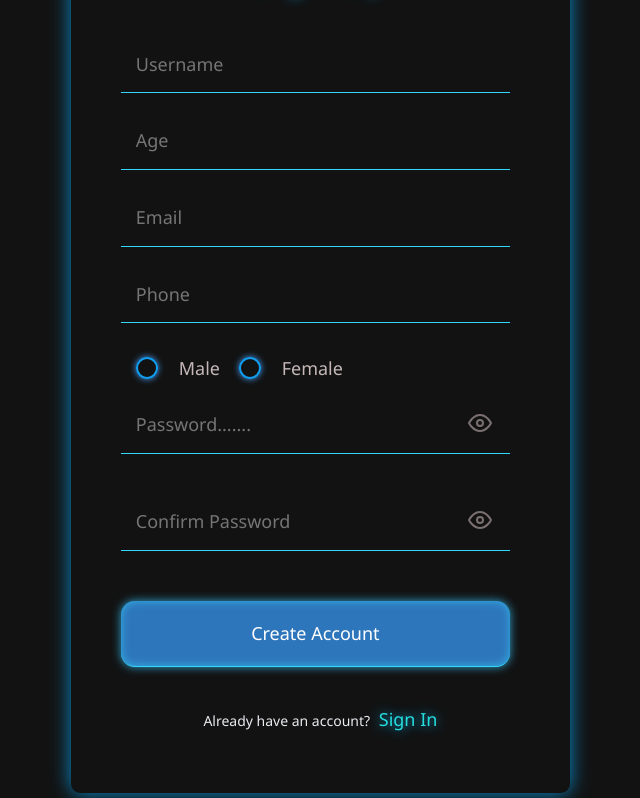
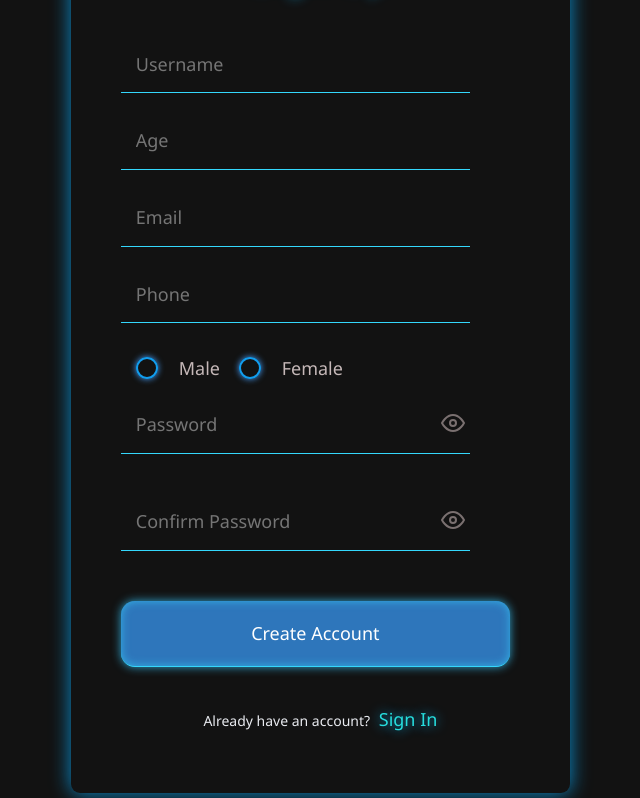
Before and after one commit to Hridesh-Srivastava/form-create, a website: page public/index.html in a window 1280 px wide. Shown: the part 123-921 px from the top of the page, without its empty margins (420-1060 px from the left). Drawn offline with nearby package versions, Linux system fonts and the light colour scheme.

Commit message:
initial commit

```diff
--- a/public/index.html
+++ b/public/index.html
@@ -65,7 +65,7 @@
         }
         #passw1,#passw2 {
             position: absolute;
-            right: 2em;
+            right:55px;
             cursor: pointer;
             color:rgb(122, 112, 112);
         }
@@ -74,6 +74,10 @@
             position: relative;
             display: flex;
             align-items: center;
+        }
+        .box{
+            width: calc(100% - 50px);
+            padding-right: 50px;
         }
     </style>
     <div class="container">
@@ -100,7 +104,7 @@
                         </label>
                     </div>
                     <div class="cont2">
-                    <input type="password" class="box" id="password" name="password" placeholder="Password......." required />
+                    <input type="password" class="box" id="password" name="password" placeholder="Password" required />
                     <span id="passw1">
                         <svg xmlns="http://www.w3.org/2000/svg" width="24" height="24" viewBox="0 0 24 24" fill="none" stroke="currentColor" stroke-width="2" stroke-linecap="round" stroke-linejoin="round" class="feather feather-eye">
                             <path d="M1 12s4-8 11-8 11 8 11 8-4 8-11 8-11-8-11-8z"></path>
```
Also changed, not shown: public/sign_in.html (+6 -1 lines).
